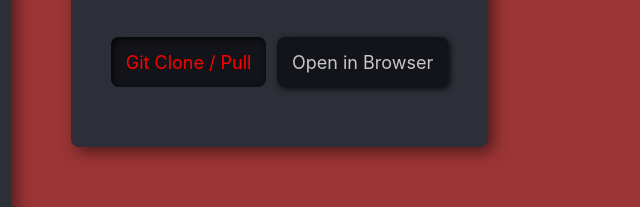
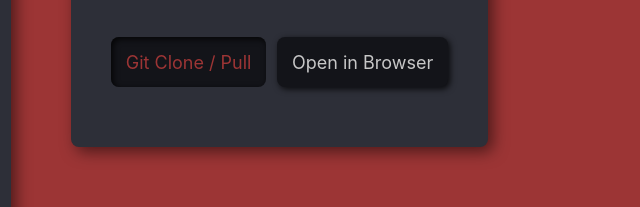
Before and after one commit to nerfic/lazy-pull, a plain HTML site: page v2/index.html in a window 1280 px wide. In both pictures the pointer is over the input "Git Clone / Pull". Shown: the part 344-551 px from the top of the page, 629-1269 px from the left. Drawn offline with nearby package versions, Linux system fonts and the light colour scheme.

Commit message:
ajout des finissions v.3 #red

```diff
--- a/v2/assets/css/styles.css
+++ b/v2/assets/css/styles.css
@@ -59,7 +59,7 @@ span {
 
 body{
     min-height: 100vh;
-    background: rgb(156, 53, 53);
+    background:rgb(156, 53, 53);
 }
 
 .box{
@@ -148,7 +148,7 @@ body{
 }
 
 .box .input .inputbox input[type="submit"]:hover{
-    color: red;
+    color:rgb(156, 53, 53);
     margin-top: 20px;
     box-shadow:
                 inset 2px 2px 6px rgba(0, 0, 0, 0.8);
--- a/v2/index.html
+++ b/v2/index.html
@@ -3,7 +3,7 @@
 
 <head>
   <meta charset="utf-8">
-  <title></title>
+  <title>Lazy - Pull</title>
   <meta name="" content="">
   <link rel="stylesheet" href="./assets/css/bootstrap.css" />
   <link rel="stylesheet" href="./assets/css/styles.css" />
```
